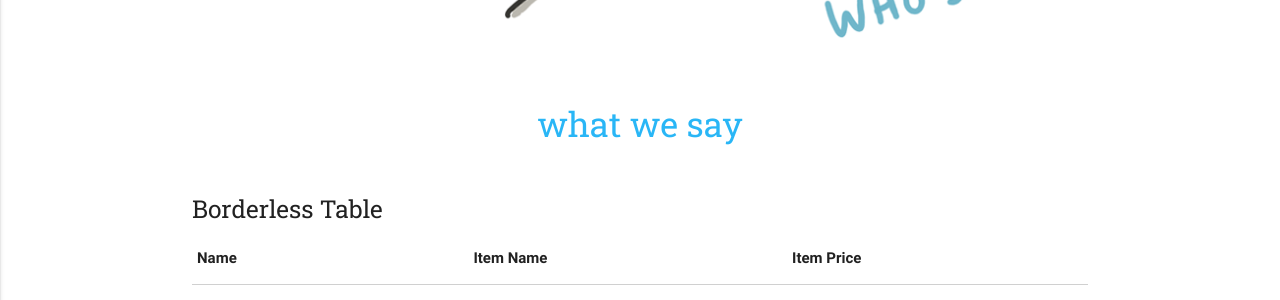
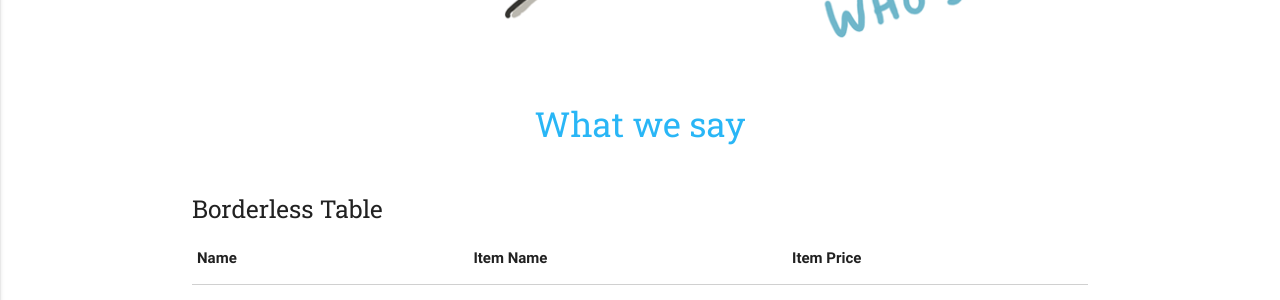
Before and after one commit to weareopen/staging, a Jekyll site: the page built from say.md, in a window 1280 px wide and 900 px high, scrolled down 300 px. Shown: the part 159-459 px from the top of the window. Built offline with Jekyll 4.4.1, drawn with Linux system fonts in a browser that asks for light colours.

Commit message:
Update say.md

```diff
--- a/say.md
+++ b/say.md
@@ -1,6 +1,6 @@
 ---
 layout: page
-title: what we say
+title: What we say
 permalink: /say/
 heading: Let's have a chat
 intro-text: Our members are nimble thinkers and tinkerers who can do a whole bunch of stuff. Just ask us. However, just so that <em>we</em> can understand what we do, we've organised our "what" into three main areas.
```
